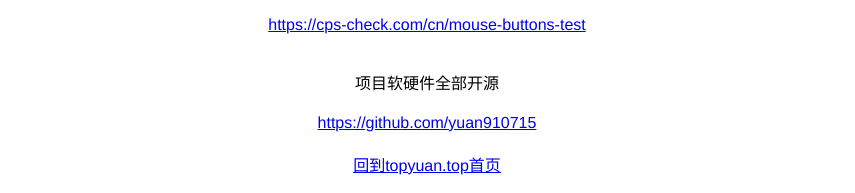
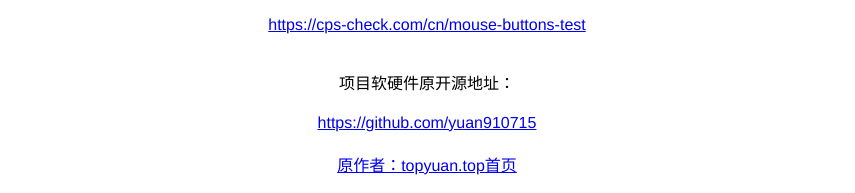
Before and after one commit to yuan910715/3keys, a Vue app in the folder 3key-web/: page / in a window 1280 px wide. Shown: the part 1247-1440 px from the top of the page, without its empty margins (213-1068 px from the left). Built offline with nearby package versions, Linux system fonts and the light colour scheme; no server answers.

Commit message:
Update zh.js

```diff
--- a/3key-web/src/i18n/zh.js
+++ b/3key-web/src/i18n/zh.js
@@ -23,8 +23,8 @@
         videoText:'视频介绍',
         keyTest:'在线键盘测试网站',
         mouseTest:'在线鼠标测试网站',
-        openSource:'项目软硬件全部开源',
-        backToIndex:'回到topyuan.top首页',
+        openSource:'项目软硬件原开源地址：',
+        backToIndex:'原作者：topyuan.top首页',
         submit:'提交',
         browserErr:'请使用103以上版本Chrome或Edge浏览器,https方式访问此页面!',
         firmwareErr:'当前连接的3键键盘不是最新固件,不支持鼠标设置,请更新!!<br/><br/>新版本:<br/>5.0 新增鼠标设置功能<br/>4.1 修复bug<br/>4.0 新增最多5键的组合键 三键同时按下设置<br/>',
```
